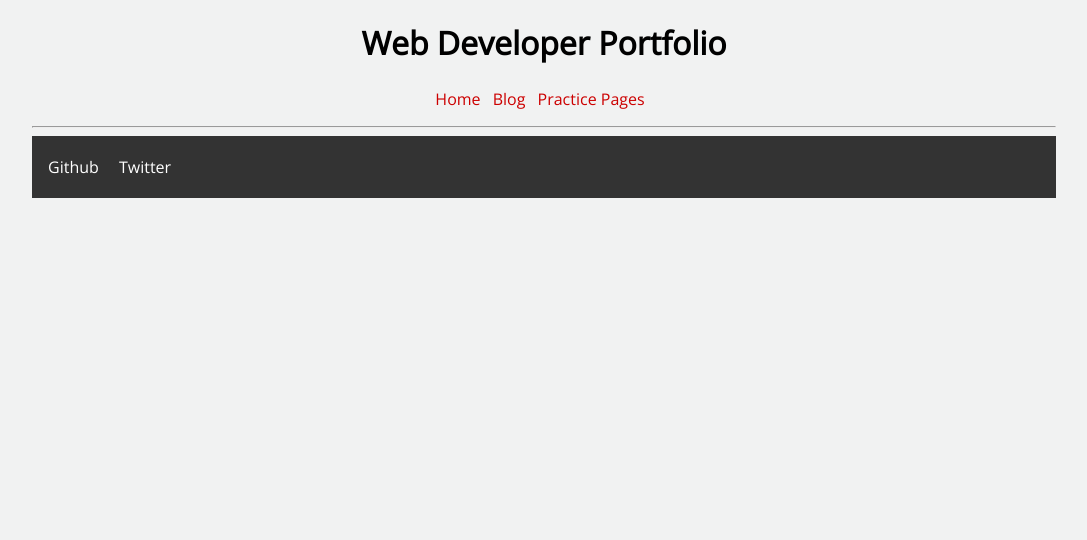
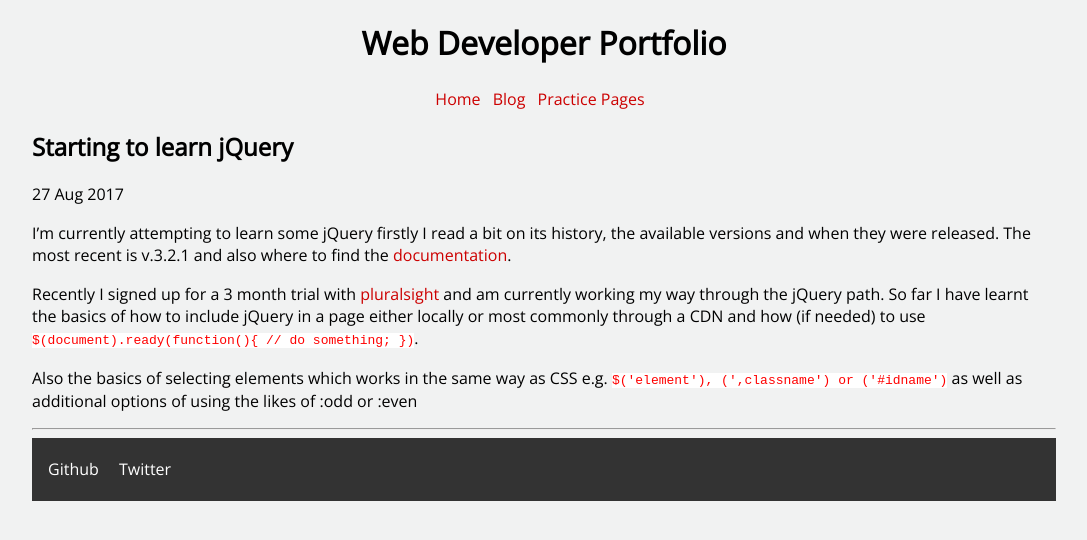
Before and after one commit to cguttweb/cguttweb.github.io, a Jekyll site: the page built from _posts/2017-08-27-starting-to-learn-jQuery.md, in a window 1280 px wide. Shown: the top 540 px of the page, without its empty margins (96-1183 px from the left). Built offline with Jekyll 4.4.1, drawn with Linux system fonts in a browser that asks for light colours; our own code applies the rules of GitHub Pages for plain Markdown files.

Commit message:
added new links and amended 1st jquery post

````diff
--- a/_posts/2017-08-27-starting-to-learn-jQuery.md
+++ b/_posts/2017-08-27-starting-to-learn-jQuery.md
@@ -0,0 +1,11 @@
+---
+layout: posts
+title: 'Starting to learn jQuery'
+date: 2017-08-27
+---
+
+I'm currently attempting to learn some jQuery firstly I read a bit on its history, the available versions and when they were released. The most recent is v.3.2.1 and also where to find the [documentation](http://api.jquery.com).
+
+Recently I signed up for a 3 month trial with [pluralsight](http:/www.pluralsight.com) and am currently working my way through the jQuery path. So far I have learnt the basics of how to include jQuery in a page either locally or most commonly through a CDN and how (if needed) to use ```$(document).ready(function(){ // do something; })```.
+
+Also the basics of selecting elements which works in the same way as CSS e.g. ```$('element'), (',classname') or ('#idname')``` as well as additional options of using the likes of :odd or :even
--- a/index.html
+++ b/index.html
@@ -6,5 +6,5 @@ title: Web Developer Portfolio
 
 <div class="content">
 	<p>This site was created as my attempt to try and learn a bit about jekyll and markdown and how it integrates with github pages and to also use it to host some small practice projects and pages I am currently working on.</p>
-	<p>My <a href="/blog" target="_blank">blog</a> will start to document my progress as I (hopefully) improve my front end skills particularly around JavaScript and the Twitter Bootstrap framework. </p>
+	<p>My <a href="/blog" target="_blank">blog</a> will attempt to document my progress as I (hopefully) improve my front end skills particularly around JavaScript, jQuery and the Twitter Bootstrap framework. </p>
 </div>
````
